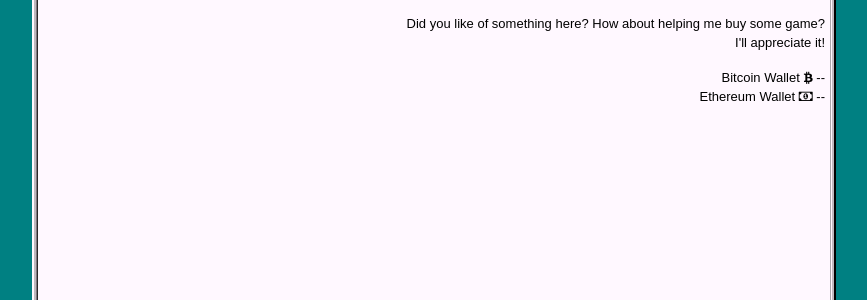
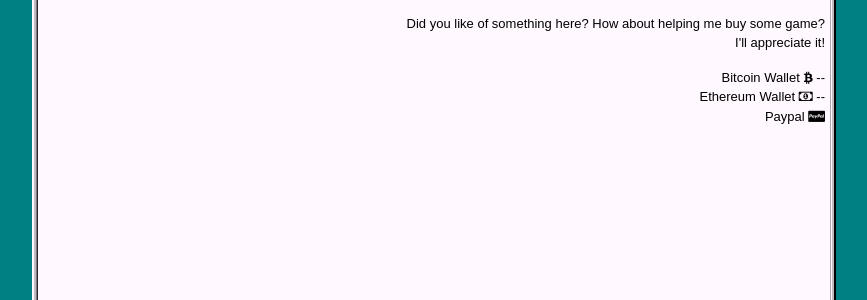
Before and after one commit to kristofraes/kraes, a Jekyll site: the page built from me/index.md, in a window 1280 px wide. Shown: the part 486-786 px from the top of the page, without its empty margins (206-1073 px from the left). Built offline with Jekyll 4.4.1, drawn with Linux system fonts in a browser that asks for light colours.

Commit message:
Update donate.html

```diff
--- a/_includes/donate.html
+++ b/_includes/donate.html
@@ -4,5 +4,5 @@
 <div class="donate">
 	<p>Did you like of something here? How about helping me buy some game?<br>
 	I'll appreciate it!</p>
-	<p>Bitcoin Wallet <i class="fa fa-btc"></i> --<br>Ethereum Wallet <i class="fa fa-money"></i> --</p>
+	<p>Bitcoin Wallet <i class="fa fa-btc"></i> --<br>Ethereum Wallet <i class="fa fa-money"></i> --<br>Paypal <i class="fa fa-cc-paypal"></i></p>
 </div>
```
